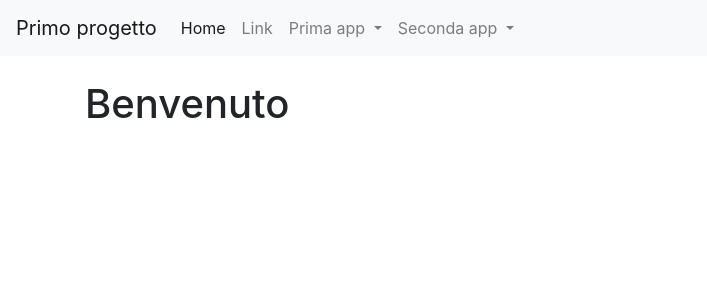
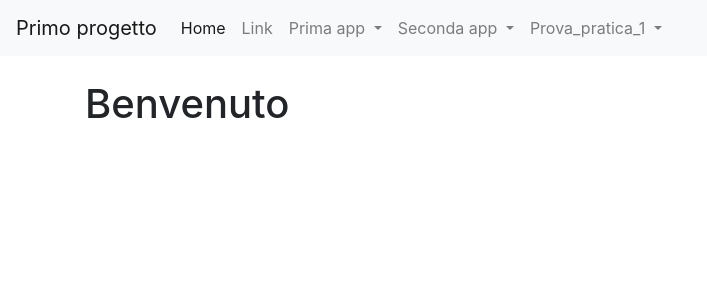
Before and after one commit to gianluu02/django-Faulisi-Gianluca, a Django app: page / in a window 1280 px wide. Shown: the top 300 px of the page, without its empty margins (0-707 px from the left). Run offline with Django 3.2, Linux system fonts and the light colour scheme; parts of the project's set-up code (start-up, migrations or seed data) failed here and were passed over.

Commit message:
prova finita

```diff
--- a/templates/base.html
+++ b/templates/base.html
@@ -50,6 +50,16 @@
 
                 </div>
               </li>
+
+              <li class="nav-item dropdown">
+                <a class="nav-link dropdown-toggle" href="#" id="navbarDropdown" role="button" data-toggle="dropdown" aria-haspopup="true" aria-expanded="false">
+                  Prova_pratica_1
+                </a>
+                <div class="dropdown-menu" aria-labelledby="navbarDropdown">
+                    <a class="dropdown-item" href="{% url 'prova_pratica1:view_b'%}">view_b</a>
+                    <a class="dropdown-item" href="{% url 'prova_pratica1:view_c'%}">view_c</a>
+                </div>
+              </li>
           </ul>
         </div>
       </nav>
```
